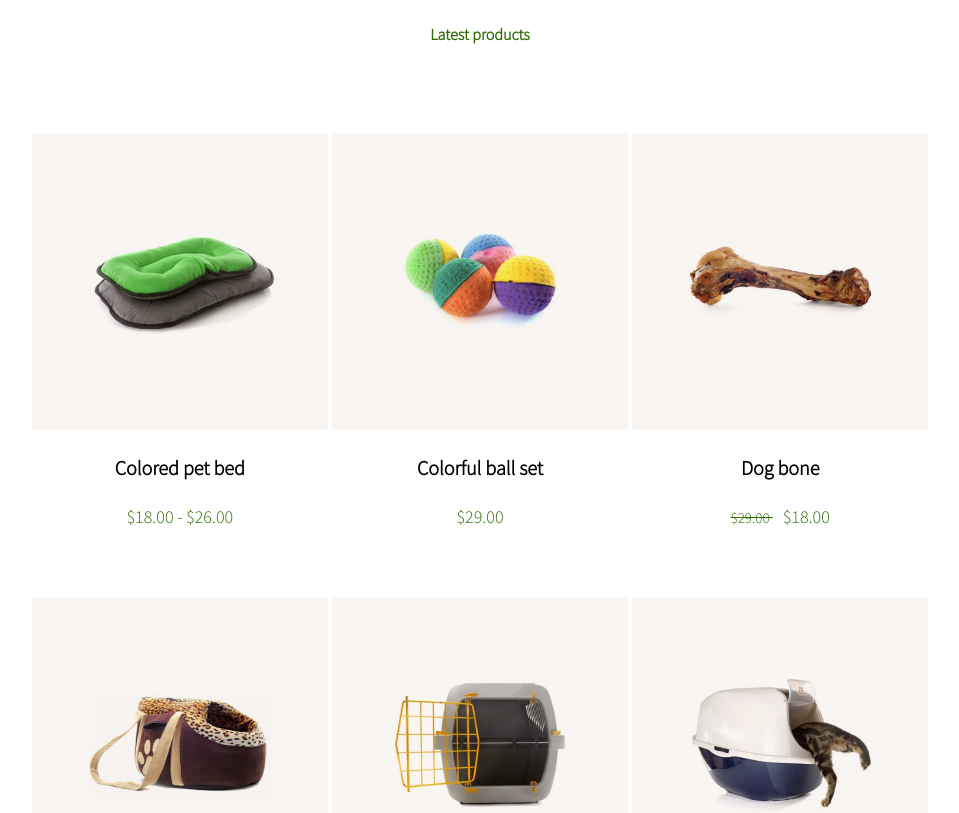
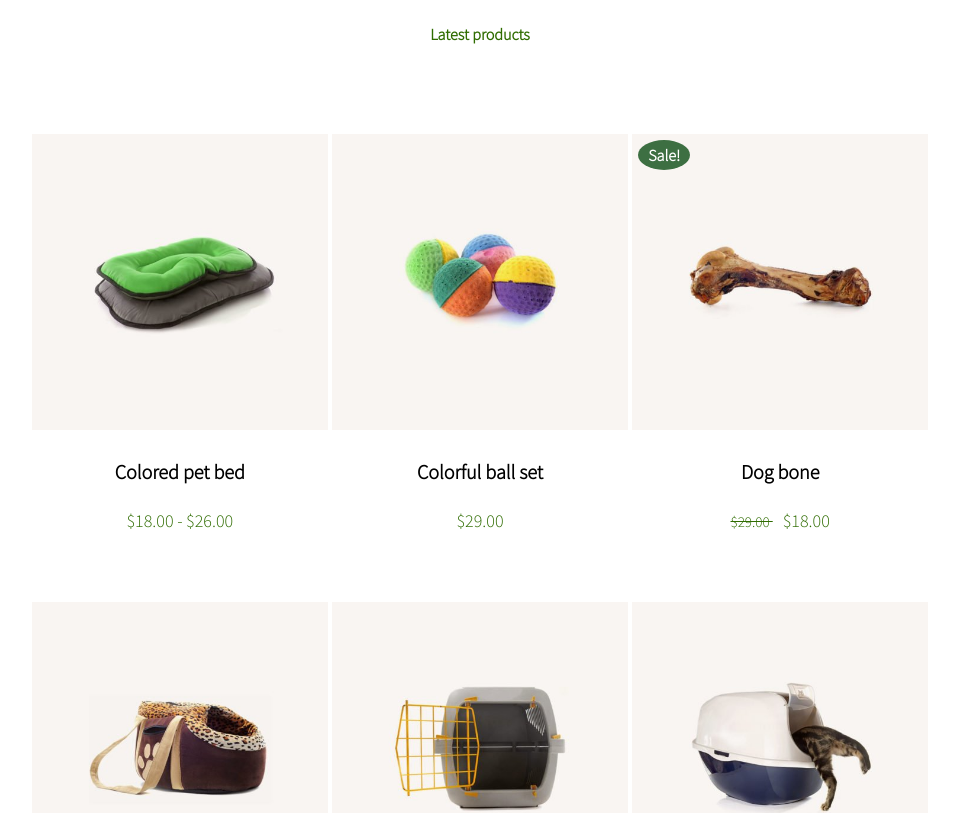
Before and after one commit to LauCost/proj-html-vuejs, a Vue app: page / in a window 1280 px wide. Shown: the part 6600-7413 px from the top of the page, without its empty margins (160-1119 px from the left). Built offline with nearby package versions, Linux system fonts and the light colour scheme; the HTML template or start-up script is replaced by a standard one; a web font is replaced by a local one.

Commit message:
Add sale on discounted products

```diff
--- a/src/components/Content Footer/Copyright.vue
+++ b/src/components/Content Footer/Copyright.vue
@@ -50,5 +50,9 @@ export default {
     right: 1%;
     transform: translate(-99%, 0);
   }
+
+  .up:hover {
+    cursor: pointer;
+  }
 }
 </style>
--- a/src/components/Content Main/NewProduction.vue
+++ b/src/components/Content Main/NewProduction.vue
@@ -8,6 +8,22 @@
         v-for="newProduction in newProductions"
         :key="newProduction.id"
       >
+        <div v-if="newProduction.newPrice != ''">
+          <div class="prova">
+            <img :src="newProduction.image" alt="" />
+            <span class="sale">Sale!</span>
+          </div>
+          <p class="title_new_production">
+            {{ newProduction.title }}
+          </p>
+          <p class="price" v-if="newProduction.newPrice != ''">
+            <span> ${{ newProduction.price }} </span>
+
+            ${{ newProduction.newPrice }}
+          </p>
+          <p class="price" v-else>${{ newProduction.price }}</p>
+        </div>
+        <div v-else>
           <img :src="newProduction.image" alt="" />
           <p class="title_new_production">
             {{ newProduction.title }}
@@ -18,6 +34,7 @@
             ${{ newProduction.newPrice }}
           </p>
           <p class="price" v-else>${{ newProduction.price }}</p>
+        </div>
       </div>
     </div>
   </div>
@@ -35,12 +52,14 @@ export default {
           image: require("../../assets/img/product-8-500x500.jpg"),
           title: "Colored pet bed",
           price: "18.00 - $26.00",
+          newPrice: "",
         },
         {
           id: 2,
           image: require("../../assets/img/product-2-500x500.jpg"),
           title: "Colorful ball set",
           price: "29.00",
+          newPrice: "",
         },
         {
           id: 3,
@@ -54,18 +73,21 @@ export default {
           image: require("../../assets/img/product-4-500x500.jpg"),
           title: "Animal trasport bag",
           price: "29.00",
+          newPrice: "",
         },
         {
           id: 5,
           image: require("../../assets/img/product-5-500x500.jpg"),
           title: "Animal transport cage",
           price: "35.00",
+          newPrice: "",
         },
         {
           id: 6,
           image: require("../../assets/img/product-10-500x500.jpg"),
           title: "Closable cat",
           price: "16.00",
+          newPrice: "",
         },
       ],
     };
@@ -110,4 +132,20 @@ export default {
     margin: 25px 0;
   }
 }
+
+.prova {
+  position: relative;
+
+  .sale {
+    position: absolute;
+    top: 2%;
+    left: 2%;
+    background-color: #3d6f42;
+    padding: 5px 10px;
+    border-radius: 50%;
+    color: #fff;
+    transform: translate(0, 0);
+    font-weight: bold;
+  }
+}
 </style>
```
Lines whose indentation alone changed are shown as unchanged.
